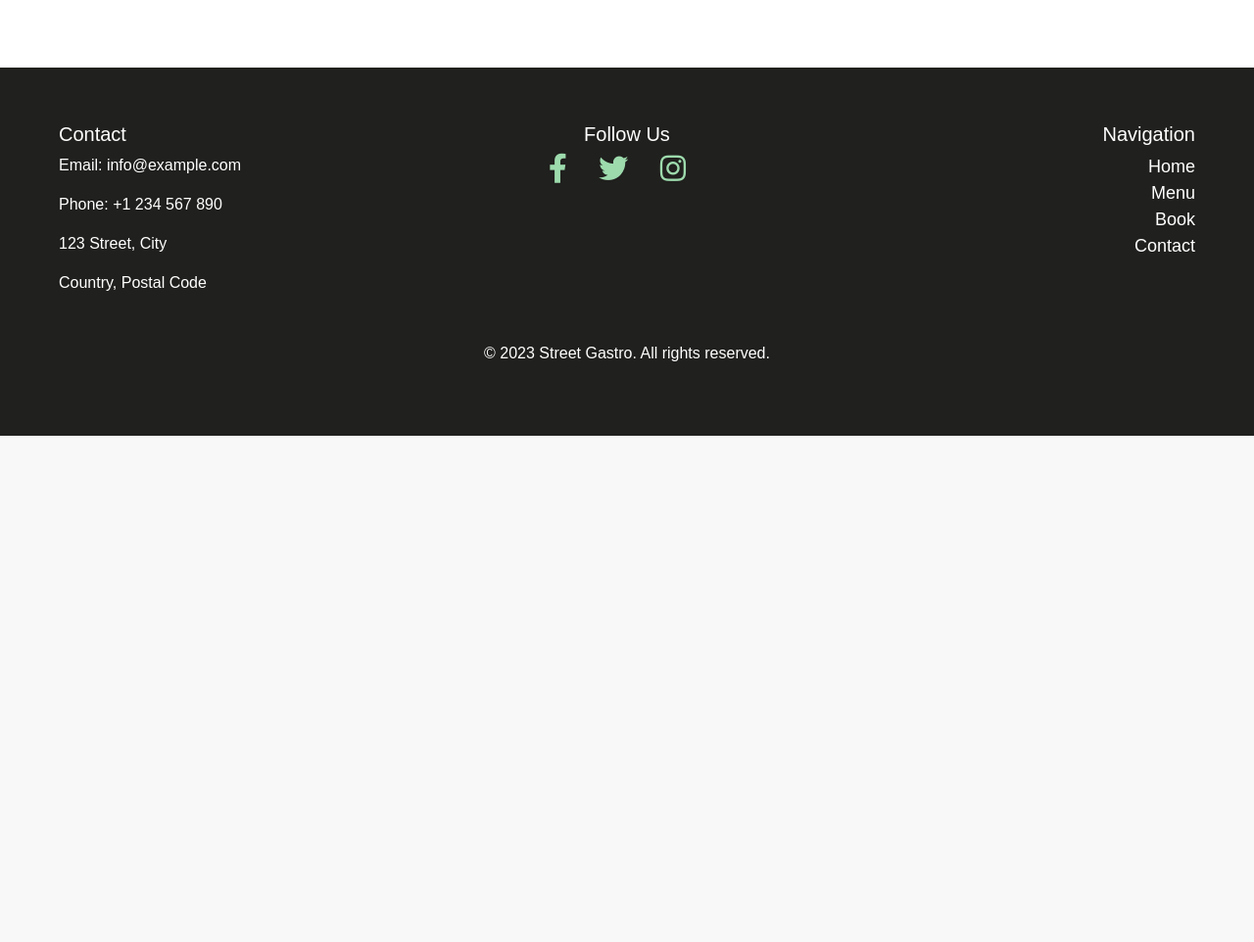
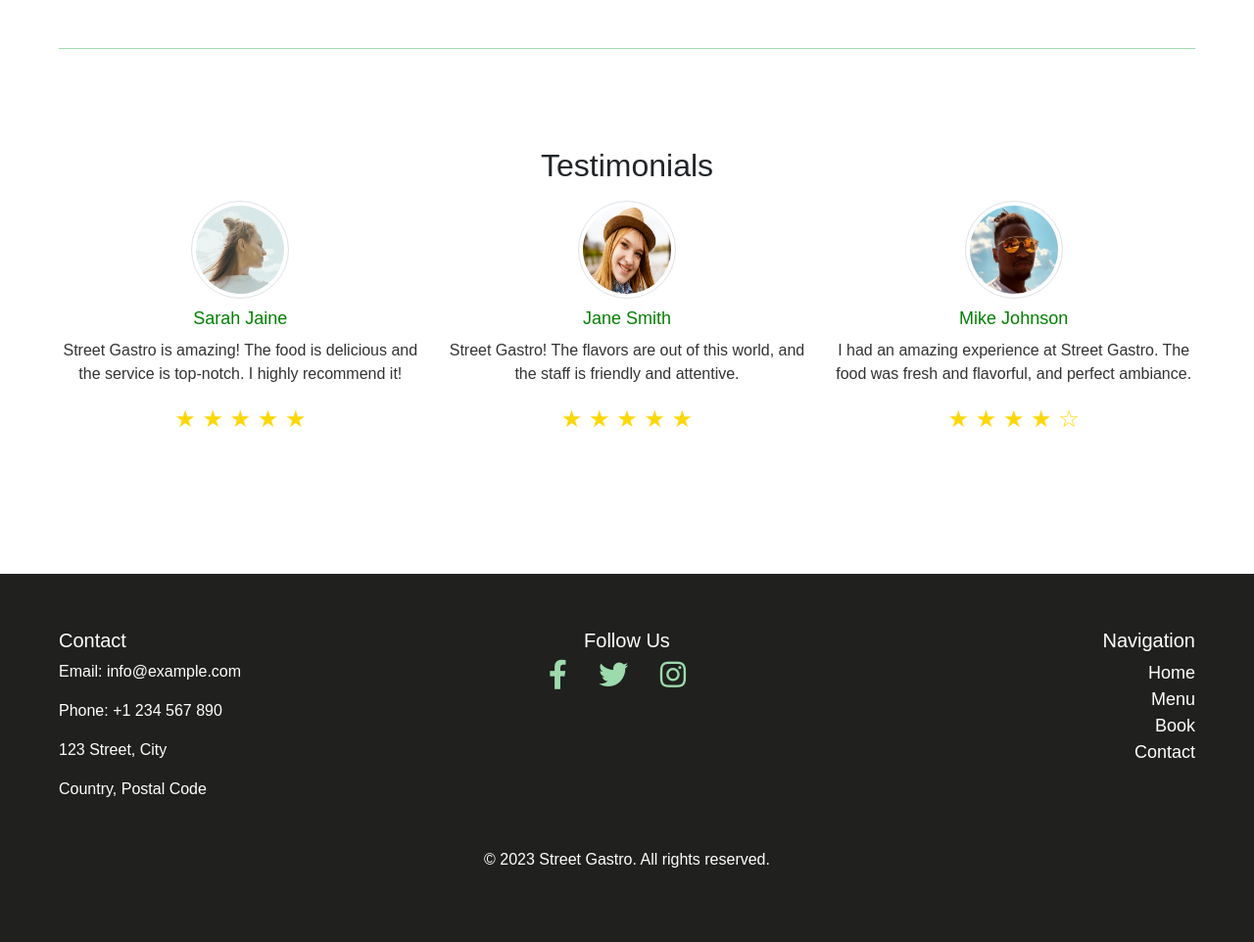
Before and after one commit to KristianDsmith/project-4, a Django app: page / in a window 1280 px wide. Shown: the part 3320-4282 px from the top of the page at 98% size. Before the commit the page ends 3765 px from the top, so only its background shows below. Run offline with Django 3.2, Linux system fonts and the light colour scheme; data that the repository does not hold is empty; some libraries are stand-ins or nearby versions; some web fonts are replaced.

Commit message:
Add back the testinomal section

```diff
--- a/templates/index.html
+++ b/templates/index.html
@@ -120,5 +120,57 @@
         </button>
     </div>
 </div>
+<div class="divider"></div>
+<!-- Testimonial Section -->
+<div class="testimonial-section">
+    <div class="container">
+        <h2 class="text-center">Testimonials</h2>
+        <div class="row mt-3">
+            <div class="col-md-4">
+                <div class="testimonial">
+                    <img src="{% static 'images/sarah-jaine.jpg' %}" alt="Person 1" class="img-thumbnail rounded-circle">
+                    <h3>Sarah Jaine</h3>
+                    <p>Street Gastro is amazing! The food is delicious and the service is top-notch. I highly recommend it!</p>
+                    <div class="rating">
+                        <span class="star">&#9733;</span>
+                        <span class="star">&#9733;</span>
+                        <span class="star">&#9733;</span>
+                        <span class="star">&#9733;</span>
+                        <span class="star">&#9733;</span>
+                    </div>
+                </div>
+            </div>
+            <div class="col-md-4">
+                <div class="testimonial">
+                    <img src="{% static 'images/jane-smith.jpg' %}" alt="Person 2" class="img-thumbnail rounded-circle">
+                    <h3>Jane Smith</h3>
+                    <p>Street Gastro! The flavors are out of this world, and the staff is friendly and attentive.</p>
+                    <div class="rating">
+                        <span class="star">&#9733;</span>
+                        <span class="star">&#9733;</span>
+                        <span class="star">&#9733;</span>
+                        <span class="star">&#9733;</span>
+                        <span class="star">&#9733;</span>
+                    </div>
+                </div>
+            </div>
+            <div class="col-md-4">
+                <div class="testimonial">
+                    <img src="{% static 'images/mike-johnson.jpg' %}" alt="Person 3" class="img-thumbnail rounded-circle">
+                    <h3>Mike Johnson</h3>
+                    <p>I had an amazing experience at Street Gastro. The food was fresh and flavorful, and perfect ambiance.</p>
+                    <div class="rating">
+                        <span class="star">&#9733;</span>
+                        <span class="star">&#9733;</span>
+                        <span class="star">&#9733;</span>
+                        <span class="star">&#9733;</span>
+                        <span class="star">&#9734;</span>
+                    </div>
+                </div>
+            </div>
+        </div>
+    </div>
+</div>
+
 
 {% endblock %}
```
